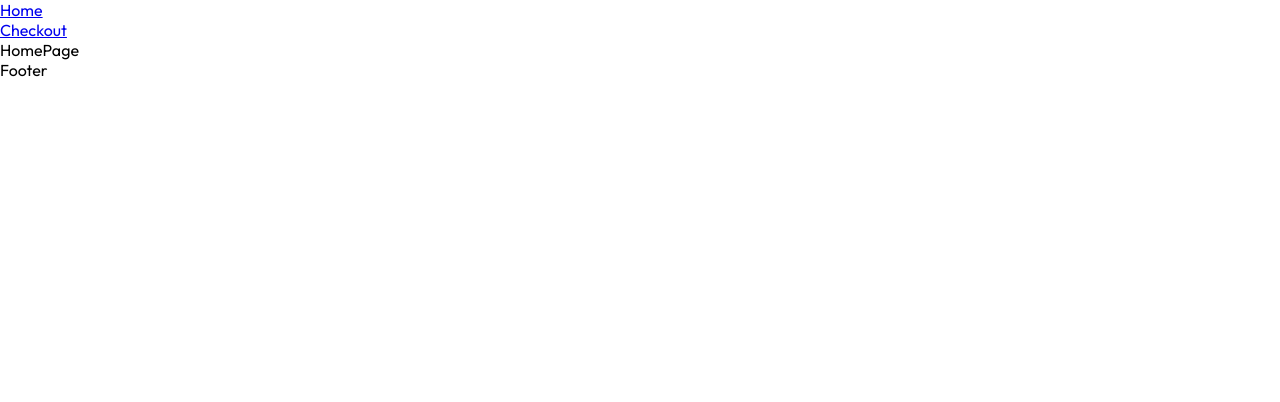
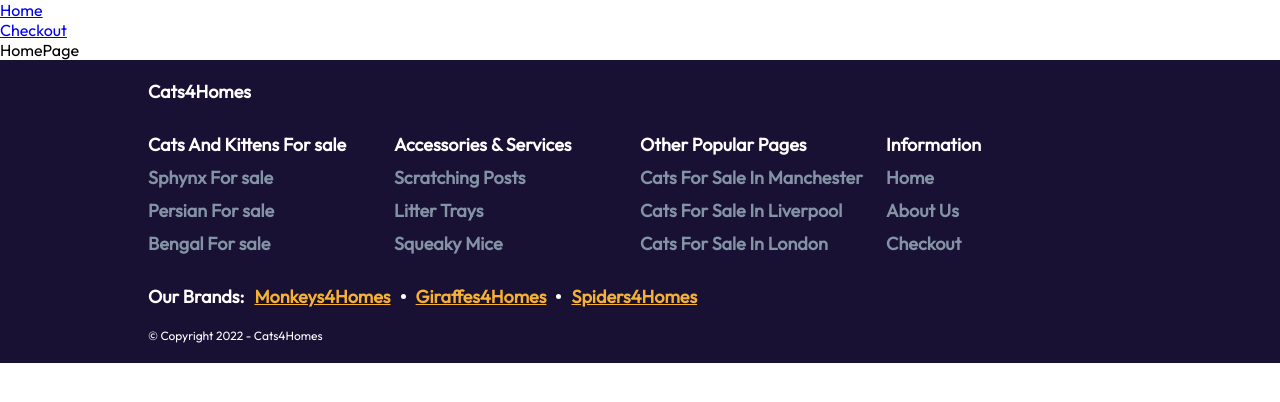
Before and after one commit to AndyJacko/CN-Master-Cat-Store-Project, a React (Create React App) app: page / in a window 1280 px wide. Shown: the top 402 px of the page. Built offline with nearby package versions, Linux system fonts and the light colour scheme.

Commit message:
Footer complete apart from logo...AJ...

```diff
--- a/src/page-layout/Footer/Footer.js
+++ b/src/page-layout/Footer/Footer.js
@@ -1,7 +1,138 @@
 import React from "react";
+import styled from "styled-components";
 
 const Footer = () => {
-  return <div>Footer</div>;
+  return (
+    <MainContainer>
+      <Container>
+        <Logo>Cats4Homes</Logo>
+        <LinksContainer>
+          <LinkSection>
+            <LinkHeader>Cats And Kittens For sale</LinkHeader>
+            <LinkItem>Sphynx For sale</LinkItem>
+            <LinkItem>Persian For sale</LinkItem>
+            <LinkItem>Bengal For sale</LinkItem>
+          </LinkSection>
+
+          <LinkSection>
+            <LinkHeader>Accessories &amp; Services</LinkHeader>
+            <LinkItem>Scratching Posts</LinkItem>
+            <LinkItem>Litter Trays</LinkItem>
+            <LinkItem>Squeaky Mice</LinkItem>
+          </LinkSection>
+
+          <LinkSection>
+            <LinkHeader>Other Popular Pages</LinkHeader>
+            <LinkItem>Cats For Sale In Manchester</LinkItem>
+            <LinkItem>Cats For Sale In Liverpool</LinkItem>
+            <LinkItem>Cats For Sale In London</LinkItem>
+          </LinkSection>
+
+          <LinkSection>
+            <LinkHeader>Information</LinkHeader>
+            <LinkItem>Home</LinkItem>
+            <LinkItem>About Us</LinkItem>
+            <LinkItem>Checkout</LinkItem>
+          </LinkSection>
+        </LinksContainer>
+
+        <BrandContainer>
+          <Brand>Our Brands:</Brand>
+          <BrandLinkItem>Monkeys4Homes</BrandLinkItem>
+          <Dot></Dot>
+          <BrandLinkItem>Giraffes4Homes</BrandLinkItem>
+          <Dot></Dot>
+          <BrandLinkItem>Spiders4Homes</BrandLinkItem>
+        </BrandContainer>
+
+        <Copy>&copy; Copyright 2022 - Cats4Homes</Copy>
+      </Container>
+    </MainContainer>
+  );
 };
 
 export default Footer;
+
+const MainContainer = styled.div`
+  width: 100%;
+  background: #181133;
+`;
+
+const Container = styled.div`
+  width: 100%;
+  padding: 20px;
+  color: #8392a5;
+  font-size: 18px;
+  font-weight: bold;
+
+  @media (min-width: 768px) {
+    width: 80%;
+    margin: auto;
+  }
+`;
+
+const Logo = styled.div`
+  color: #ffffff;
+  margin-bottom: 30px;
+`;
+
+const LinksContainer = styled.div`
+  display: flex;
+  flex-direction: column;
+
+  @media (min-width: 768px) {
+    flex-direction: row;
+  }
+`;
+
+const LinkSection = styled.div`
+  width: 250px;
+`;
+
+const LinkHeader = styled.div`
+  color: #ffffff;
+`;
+
+const LinkItem = styled.div`
+  margin: 10px 0;
+  cursor: pointer;
+
+  :hover {
+    color: #ffffff;
+  }
+`;
+
+const BrandContainer = styled.div`
+  margin: 20px 0;
+  display: flex;
+  flex-wrap: wrap;
+  align-items: center;
+`;
+
+const Brand = styled.div`
+  color: #ffffff;
+`;
+
+const BrandLinkItem = styled.div`
+  margin: 0 10px;
+  color: #f6b032;
+  text-decoration: underline;
+  cursor: pointer;
+
+  :hover {
+    text-decoration: none;
+  }
+`;
+
+const Dot = styled.div`
+  height: 5px;
+  width: 5px;
+  background: #ffffff;
+  border-radius: 50%;
+`;
+
+const Copy = styled.div`
+  font-size: 12px;
+  font-weight: normal;
+  color: #ffffff;
+`;
```
